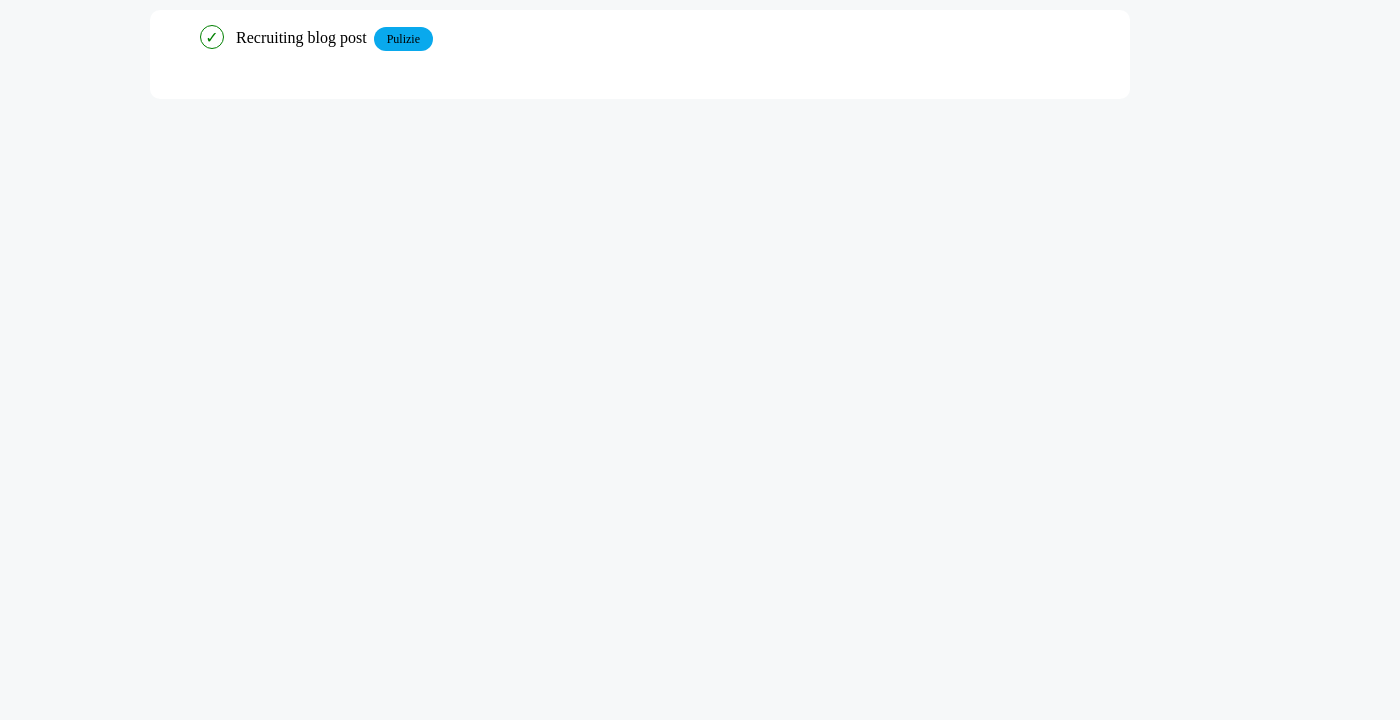
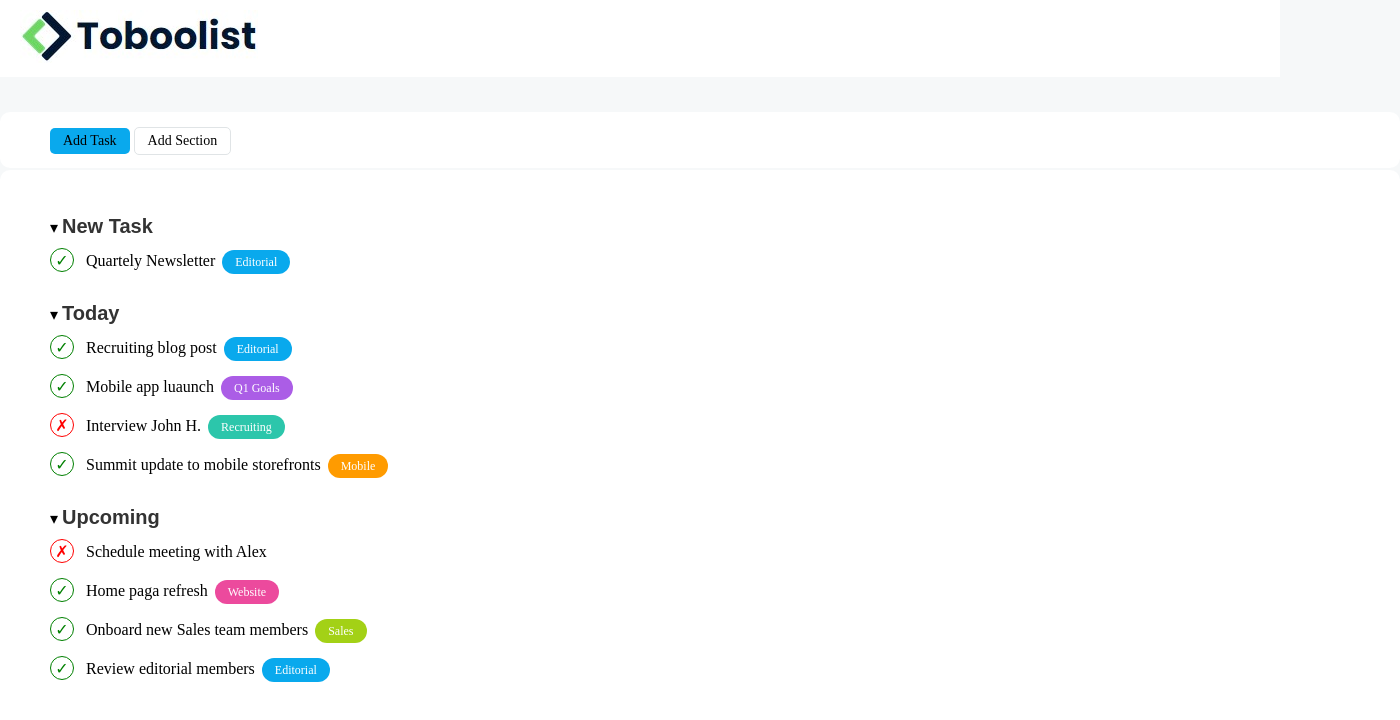
Before and after one commit to federicomolino/html-css-toboolist, a plain HTML site: page index.html in a window 1280 px wide. Shown: the whole page, 1400 px wide, since content can reach past the window. Drawn offline with Linux system fonts and the light colour scheme.

Commit message:
fix: final project

```diff
--- a/index.html
+++ b/index.html
@@ -7,11 +7,92 @@
     <link rel="stylesheet" href="style.css">
 </head>
 <body>
+    <!--Logo-->
+    <header>
+        <div id="style-header-logo">
+            <img id="logo-img" src="./img/Toboolist-logo.jpg" alt="logo">
+        </div>
+    </header>
+
+    <!--contenent task e section-->
+    <nav>
+        <div>
+            <p class ="todo-add-task">Add Task</p>
+            <p class ="todo-add-task" id="todo-add-section">Add Section</p>
+        </div>
+    </nav>
+
     <main>
-        <div class="tofo-item">
+        <!--contenent new task-->
+        <div class="title">
+            <span>&#9662;</span>
+            <p class="format-title"><strong>New Task</strong></p>
+        </div>
+
+        <div class="todo-item">
+            <span class="todo-item-icon">&check;</span>
+            <p class="todo-item-text">Quartely Newsletter</p>
+            <span class="todo-item-tag">Editorial</span>
+        </div>
+
+        <!--contenent today-->
+        <div class="title">
+            <span>&#9662;</span>
+            <p class="format-title"><strong>Today</strong></p>
+        </div>
+
+        <div class="todo-item">
             <span class="todo-item-icon">&check;</span>
             <p class="todo-item-text">Recruiting blog post</p>
-            <span class="todo-item-tag">Pulizie</span>
+            <span class="todo-item-tag">Editorial</span>
+        </div>
+
+        <div class="todo-item">
+            <span class="todo-item-icon">&check;</span>
+            <p class="todo-item-text">Mobile app luaunch</p>
+            <span class="todo-item-tag todo-item-q1">Q1 Goals</span>
+        </div>
+
+        <!--Cross icon-->
+        <div class="todo-item">
+            <span class="todo-item-icon todo-cross-icon">&cross;</span>
+            <p class="todo-item-text">Interview John H.</p>
+            <span class="todo-item-tag todo-item-recruting">Recruiting</span>
+        </div>
+
+        <div class="todo-item">
+            <span class="todo-item-icon">&check;</span>
+            <p class="todo-item-text">Summit update to mobile storefronts</p>
+            <span class="todo-item-tag todo-item-mobile">Mobile</span>
+        </div>
+
+        <!--contenent Upcoming-->
+        <div class="title">
+            <span>&#9662;</span>
+            <p class="format-title"><strong>Upcoming</strong></p>
+        </div>
+
+        <div class="todo-item">
+            <span class="todo-item-icon todo-cross-icon">&cross;</span>
+            <p class="todo-item-text">Schedule meeting with Alex</p>
+        </div>
+
+        <div class="todo-item">
+            <span class="todo-item-icon">&check;</span>
+            <p class="todo-item-text">Home paga refresh</p>
+            <span class="todo-item-tag todo-item-website">Website</span>
+        </div>
+
+        <div class="todo-item">
+            <span class="todo-item-icon">&check;</span>
+            <p class="todo-item-text">Onboard new Sales team members</p>
+            <span class="todo-item-tag todo-item-sales">Sales</span>
+        </div>
+
+        <div class="todo-item">
+            <span class="todo-item-icon">&check;</span>
+            <p class="todo-item-text">Review editorial members</p>
+            <span class="todo-item-tag">Editorial</span>
         </div>
     </main>
 </body>
--- a/style.css
+++ b/style.css
@@ -7,13 +7,59 @@
 body{
     background-color: #F6F8F9;
 }
+#style-header-logo{
+    background-color: white;
+}
+
+#logo-img{
+    margin: 10px 20px;
+}
+
+.todo-add-task{
+    display: inline-block;
+    background-color: #09A9ED;
+    padding: 5px 13px;
+    font-size: 14px;
+    border-radius: 5px;
+    margin-bottom: 8px;
+}
+
+div #todo-add-section{
+    background-color: white;
+    border: 1px solid #E0E4E6;
+}
+
+nav{
+    background-color: white;
+    width: 1400px;
+    margin: 35px auto 0 auto;
+    border-radius: 10px;
+    padding: 15px 5px 5px 50px;
+}
+
 
 main{
     background-color: white;
-    width: 980px;
-    margin: 10px auto 0 auto;
+    width: 1400px;
+    margin: 2px auto 0 auto;
     border-radius: 10px;
     padding: 15px 50px 50px 50px;
+}
+
+.title{
+    margin-top: 30px;
+}
+
+.format-title{
+    display: inline-block;
+    font-size: 20px;
+    color: #333;
+    font-weight: normal;
+    font-family: arial, sans-serif;
+}
+
+.todo-item{
+    margin:10px 0px 15px;
 }
 
 .todo-item-text{
@@ -33,9 +79,36 @@ main{
     line-height: 24px;
 }
 
+.todo-cross-icon{
+    color: red;
+    border: 1px solid red;
+
+}
+
 .todo-item-tag{
     background-color: #09A9ED;
+    color: white;
     border-radius: 50px;
     padding: 5px 13px;
     font-size: 12px;
 }
+
+.todo-item-q1{
+    background-color: #AB5DE6;
+}
+
+.todo-item-recruting{
+    background-color: #2CC6AB;
+}
+
+.todo-item-mobile{
+    background-color: #FF9B00;
+}
+
+.todo-item-website{
+    background-color: #EC4A9D;
+}
+
+.todo-item-sales{
+    background-color: #A3D116;
+}
```
Also changed, not shown: img/Toboolist-logo.jpg (added).
